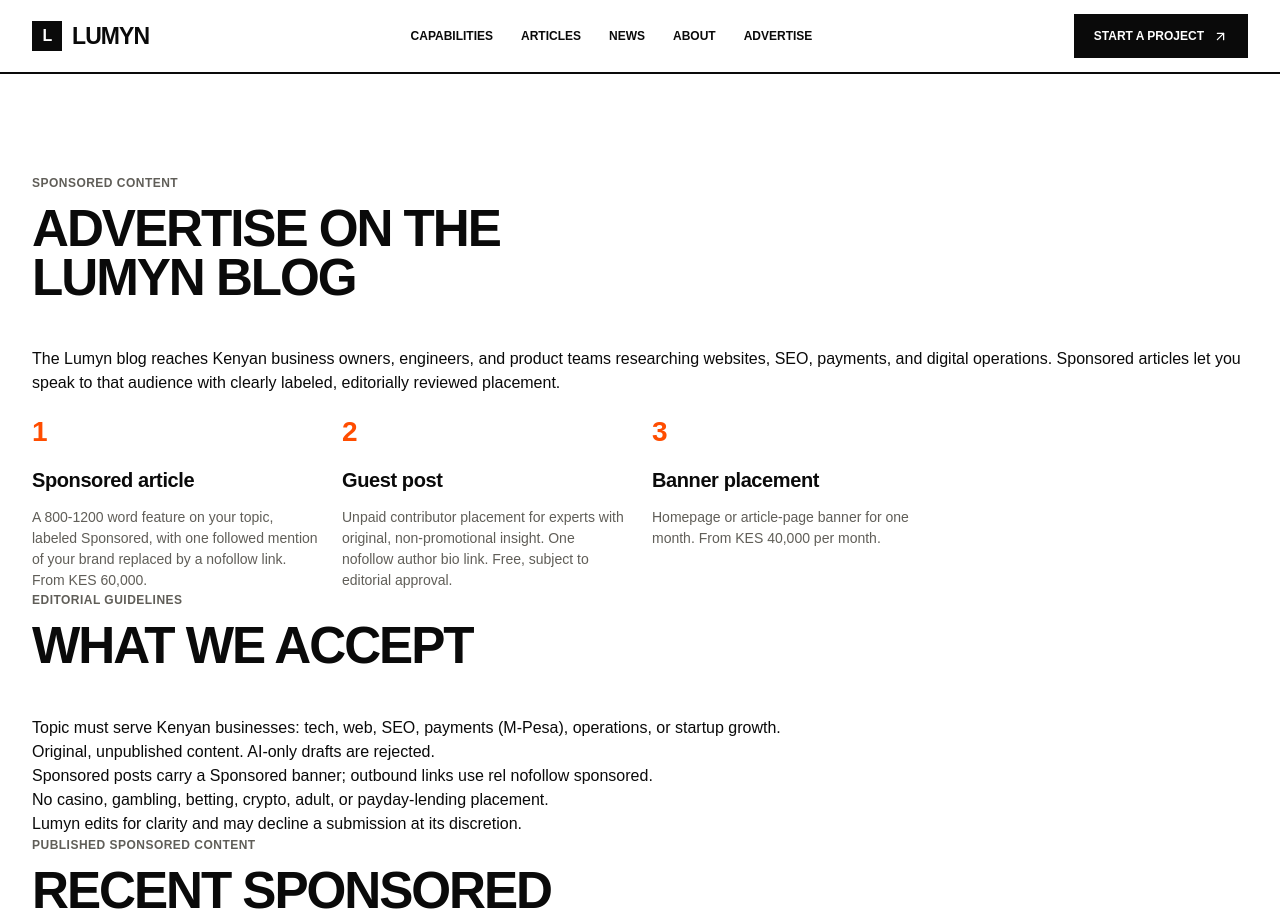
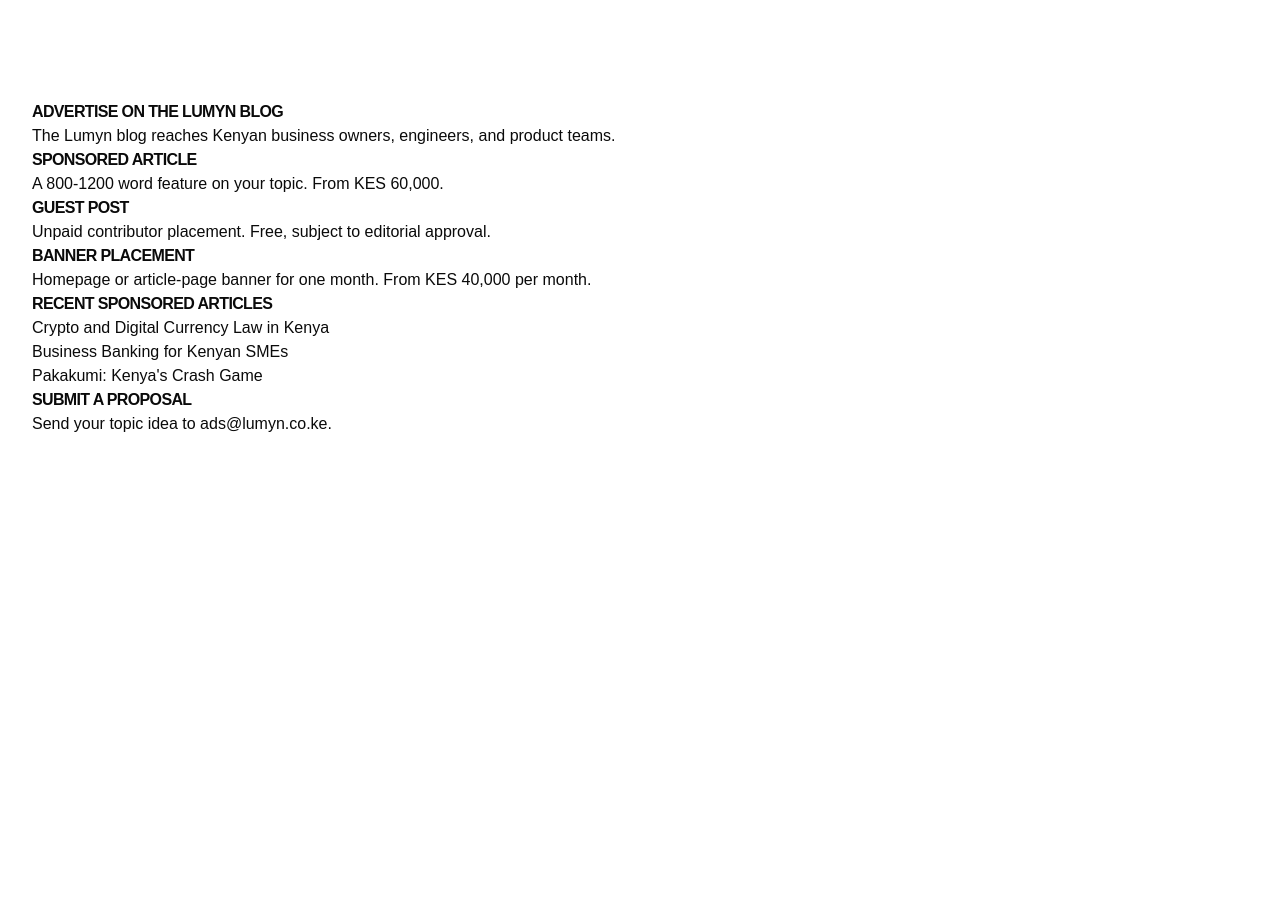
Before and after one commit to hit-sharq/Lumyn-SEO-system, a Next.js app: page /advertise in a window 1280 px wide. Shown: the top 918 px of the page. After the commit the page ends 800 px from the top, so only its background shows below. Built offline with nearby package versions, Linux system fonts and the light colour scheme.

Commit message:
Debug: minimal static advertise page without SiteShell or components

```diff
--- a/app/advertise/page.tsx
+++ b/app/advertise/page.tsx
@@ -1,86 +1,22 @@
-import Link from 'next/link'
-import { ArrowUpRight } from 'lucide-react'
-import { SiteShell } from '@/components/site-shell'
-
-
-
-export const metadata = {
-  title: 'Advertise on the Lumyn Blog | Sponsored Content',
-  description: 'Reach Kenyan business and technology readers with sponsored articles on blogs.lumyn.co.ke. Rates, guidelines, and submission details.',
-}
-
-const sponsored = [
-  { slug: 'crypto-law-kenya-business-guide', title: 'Crypto and Digital Currency Law in Kenya: What Businesses Need to Know in 2026', excerpt: 'Kenya has no dedicated crypto statute, yet businesses are already using digital assets. A practical guide to the legal landscape.', category: 'Legal & Compliance', date: '2026-10-26', image: '/images/articles/crypto-law-kenya-hero.svg' },
-  { slug: 'business-banking-kenya-sme-2026', title: 'Business Banking for Kenyan SMEs: What Actually Matters in 2026', excerpt: 'A practical look at business accounts, M-Pesa integration, and borrowing for Kenyan small businesses.', category: 'Business & Finance', date: '2026-10-26', image: '/images/articles/business-banking-kenya-hero.svg' },
-  { slug: 'pakakumi-kenya-crash-game-platform', title: "Pakakumi: Kenya's Crash Game and Sports Betting Platform Explained", excerpt: 'How Pakakumi works - crash games, sports betting, M-Pesa deposits, and BCLB licensing.', category: 'Sponsored', date: '2026-10-26', image: '/images/articles/pakakumi-sponsored-hero.svg' },
-]
-
 export default function AdvertisePage() {
   return (
-    <SiteShell>
-      <main className="section wrap" id="advertise" suppressHydrationWarning>
-        <div className="section-heading">
-          <div>
-            <span className="section-label">Sponsored content</span>
-            <h2>Advertise on the Lumyn blog</h2>
-          </div>
-        </div>
-
-        <p>
-          The Lumyn blog reaches Kenyan business owners, engineers, and product teams researching websites, SEO,
-          payments, and digital operations. Sponsored articles let you speak to that audience with clearly labeled,
-          editorially reviewed placement.
-        </p>
-
-        <div className="cap-grid">
-          <div className="cap-item">
-            <span className="cap-num">1</span>
-            <h3>Sponsored article</h3>
-            <p>A 800-1200 word feature on your topic, labeled Sponsored, with one followed mention of your brand replaced by a nofollow link. From KES 60,000.</p>
-          </div>
-          <div className="cap-item">
-            <span className="cap-num">2</span>
-            <h3>Guest post</h3>
-            <p>Unpaid contributor placement for experts with original, non-promotional insight. One nofollow author bio link. Free, subject to editorial approval.</p>
-          </div>
-          <div className="cap-item">
-            <span className="cap-num">3</span>
-            <h3>Banner placement</h3>
-            <p>Homepage or article-page banner for one month. From KES 40,000 per month.</p>
-          </div>
-        </div>
-
-        <div className="section-heading">
-          <div>
-            <span className="section-label">Editorial guidelines</span>
-            <h2>What we accept</h2>
-          </div>
-        </div>
-        <ul>
-          <li>Topic must serve Kenyan businesses: tech, web, SEO, payments (M-Pesa), operations, or startup growth.</li>
-          <li>Original, unpublished content. AI-only drafts are rejected.</li>
-          <li>Sponsored posts carry a Sponsored banner; outbound links use rel nofollow sponsored.</li>
-          <li>No casino, gambling, betting, crypto, adult, or payday-lending placement.</li>
-          <li>Lumyn edits for clarity and may decline a submission at its discretion.</li>
-        </ul>
-
-        <div className="section-heading">
-          <div>
-            <span className="section-label">Published sponsored content</span>
-            <h2>Recent sponsored articles</h2>
-          </div>
-        </div>
-        <p>Sponsored articles section temporarily removed for debugging.</p>
-
-        <div className="section-heading">
-          <div>
-            <span className="section-label">Get in touch</span>
-            <h2>Submit a proposal</h2>
-          </div>
-        </div>
-        <p>Send your topic idea, format, target publish date, and budget to <a href="mailto:ads@lumyn.co.ke">ads@lumyn.co.ke</a>. We reply within three business days.</p>
-        <Link href="/contact" className="button button-dark">Start a conversation</Link>
-      </main>
-    </SiteShell>
+    <div style={{ padding: '100px 32px', maxWidth: '1280px', margin: '0 auto' }}>
+      <h1>Advertise on the Lumyn Blog</h1>
+      <p>The Lumyn blog reaches Kenyan business owners, engineers, and product teams.</p>
+      <h2>Sponsored article</h2>
+      <p>A 800-1200 word feature on your topic. From KES 60,000.</p>
+      <h2>Guest post</h2>
+      <p>Unpaid contributor placement. Free, subject to editorial approval.</p>
+      <h2>Banner placement</h2>
+      <p>Homepage or article-page banner for one month. From KES 40,000 per month.</p>
+      <h2>Recent sponsored articles</h2>
+      <ul>
+        <li><a href="/articles/crypto-law-kenya-business-guide">Crypto and Digital Currency Law in Kenya</a></li>
+        <li><a href="/articles/business-banking-kenya-sme-2026">Business Banking for Kenyan SMEs</a></li>
+        <li><a href="/articles/pakakumi-kenya-crash-game-platform">Pakakumi: Kenya's Crash Game</a></li>
+      </ul>
+      <h2>Submit a proposal</h2>
+      <p>Send your topic idea to <a href="mailto:ads@lumyn.co.ke">ads@lumyn.co.ke</a>.</p>
+    </div>
   )
 }
```
